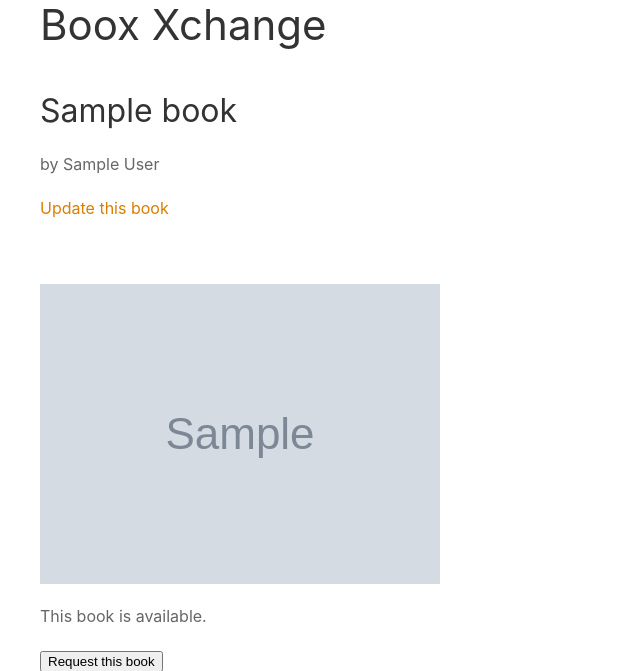
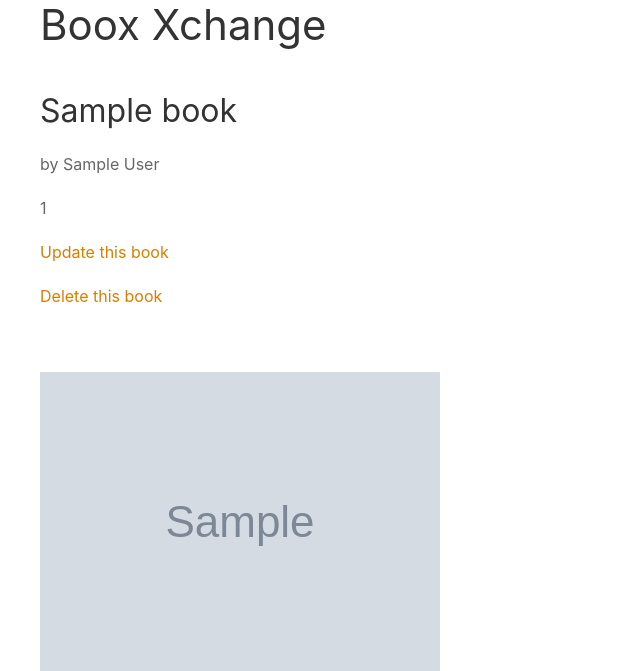
Before and after one commit to CodeHubOrg/bookxchange, a Django app: page /books/1/ in a window 1280 px wide. Shown: the top 671 px of the page, without its empty margins (0-640 px from the left). Run offline with Django 3.2, Linux system fonts and the light colour scheme; a user stored in the database is signed in; tables that the repository leaves empty hold one stand-in row (values such as "Sample post"); grey boxes marked "Sample" are stand-in pictures; some libraries are stand-ins or nearby versions.

Commit message:
add book delete functionality, add checks for book existence, ownership and admin status in templates

```diff
--- a/books/views.py
+++ b/books/views.py
@@ -1,3 +1,4 @@
+from django.urls import reverse_lazy
 from django.http import HttpResponseRedirect
 from django.views.generic import TemplateView
 from django.views.generic.edit import DeleteView, UpdateView
@@ -39,8 +40,9 @@ class BookUpdate(UpdateView):
     template_name = "books/book_edit.html"
 
 
-class BookDelete(TemplateView):
-    pass
+class BookDelete(DeleteView):
+    model = Book
+    success_url = reverse_lazy("book_list")
 
 
 class BookListView(TemplateView):
--- a/templates/books/book_detail.html
+++ b/templates/books/book_detail.html
@@ -5,8 +5,18 @@
 <h2>{{ book.title }}</h2>
 <p>by {{ book.author }}</p>
 
+
+
+
+
+{{ book.owner.id }}
+
 {% if user.is_authenticated %}
+  {% if book.owner == user or user.is_superuser %}
   <p><a href="{% url 'book_update' pk=book.id %}">Update this book</a></p>
+
+  <p><a href="{% url 'book_delete' pk=book.id %}">Delete this book</a></p>
+  {% endif %}
 {% endif %}
 
 
--- a/templates/books/book_edit.html
+++ b/templates/books/book_edit.html
@@ -2,7 +2,11 @@
 
 {% block content %}
 
+{% if not book %}
 <h2>Add a book</h2>
+{% else %}
+<h2>Update <em>{{ book.title }}</em></h2>
+{% endif %}
 <form method="post" enctype="multipart/form-data" class="book__form">
 {% csrf_token %}
 {{ form.as_p }}
```
Also changed, not shown: templates/books/book_confirm_delete.html (added, +14 -0 lines).
